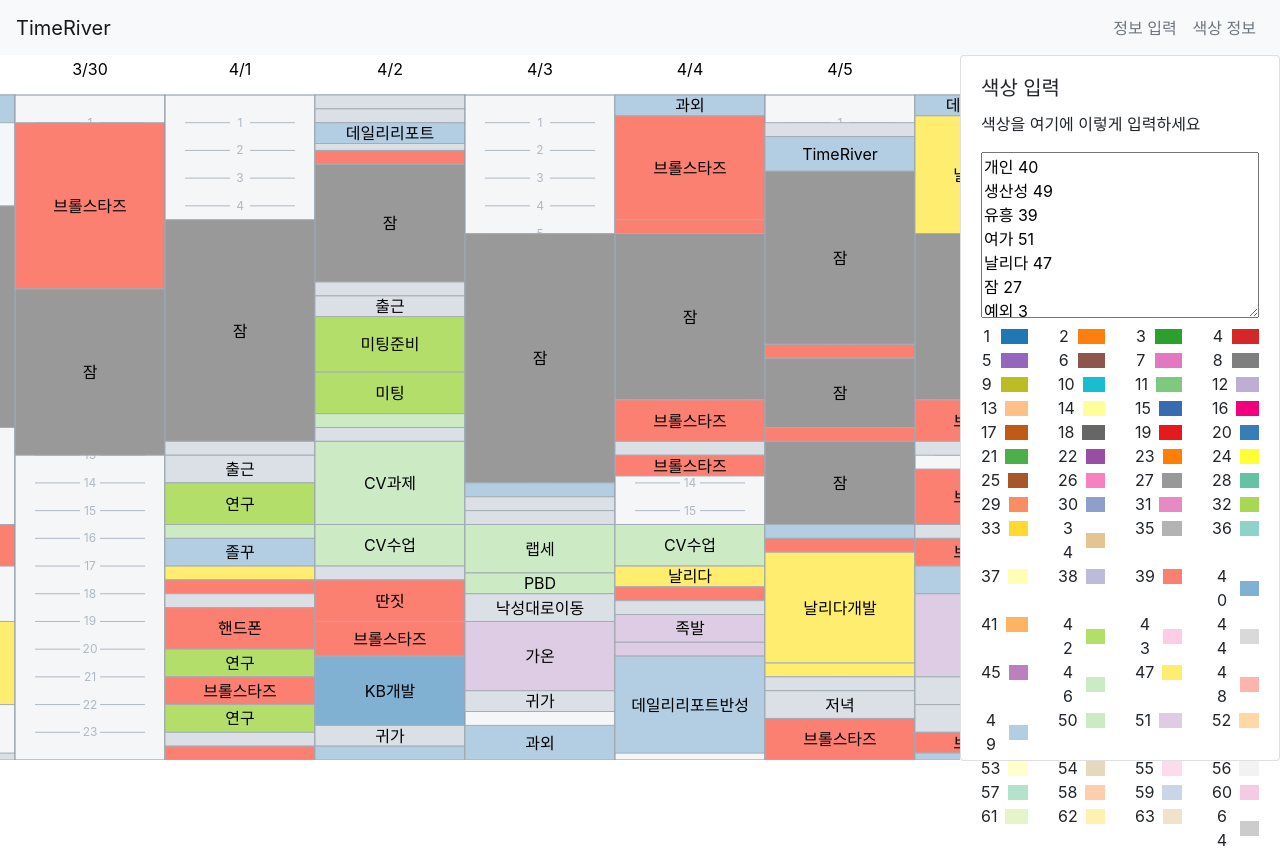
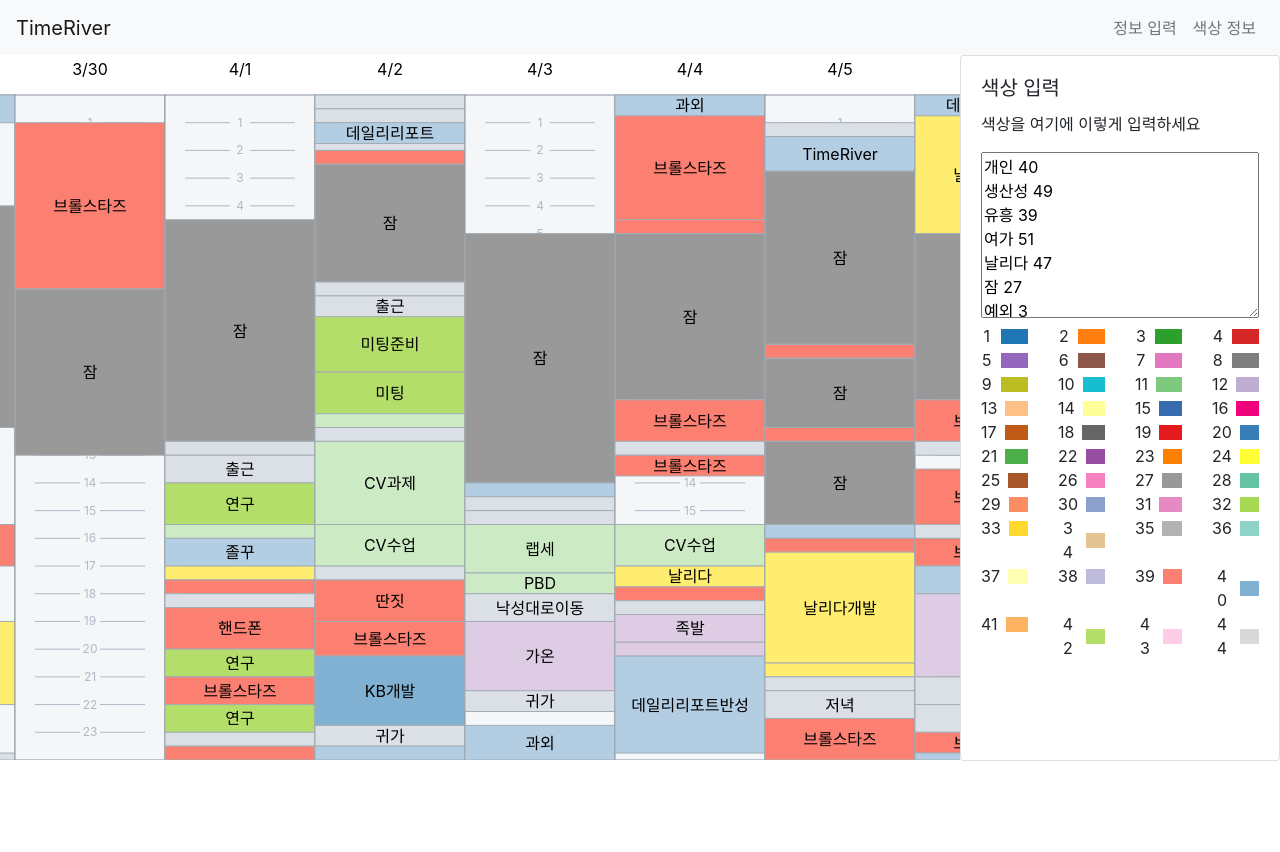
Before and after one commit to javelinsman/TimeRiver, an Angular app in the folder time-river/: page /main in a window 1280 px wide. Both pictures are taken after a click on the element "색상 정보". After the commit the page ends 800 px from the top, so only its background shows below. Built offline with nearby package versions, Linux system fonts and the light colour scheme.

Commit message:
팔레트 오버플로우 처리

```diff
--- a/time-river/src/app/color-panel/color-panel.component.html
+++ b/time-river/src/app/color-panel/color-panel.component.html
@@ -8,11 +8,13 @@
       [(ngModel)]="timeRecordService.colorData"
       (input)="onDataChange()"
     ></textarea>
-    <div class="row">
-      <div *ngFor="let color of palette; index as i" class="col-3">
-        <div class="d-flex align-items-center">
-          <span style="width: 20px;" class="text-weight-bold mr-2 text-center">{{ i + 1 }}</span>
-          <div class="w-100" style="height: 15px;" [style.background-color]="color"></div>
+    <div class="overflow-x-hidden overflow-y-scroll styled-scroll h-50 p-0 m-0">
+      <div class="row">
+        <div *ngFor="let color of palette; index as i" class="col-sm-6 col-md-3">
+          <div class="d-flex align-items-center">
+            <span style="width: 20px;" class="text-weight-bold mr-2 text-center">{{ i + 1 }}</span>
+            <div class="w-100" style="height: 15px;" [style.background-color]="color"></div>
+          </div>
         </div>
       </div>
     </div>
--- a/time-river/src/app/color-panel/color-panel.component.scss
+++ b/time-river/src/app/color-panel/color-panel.component.scss
@@ -0,0 +1 @@
+@import "../theme.scss";
```
